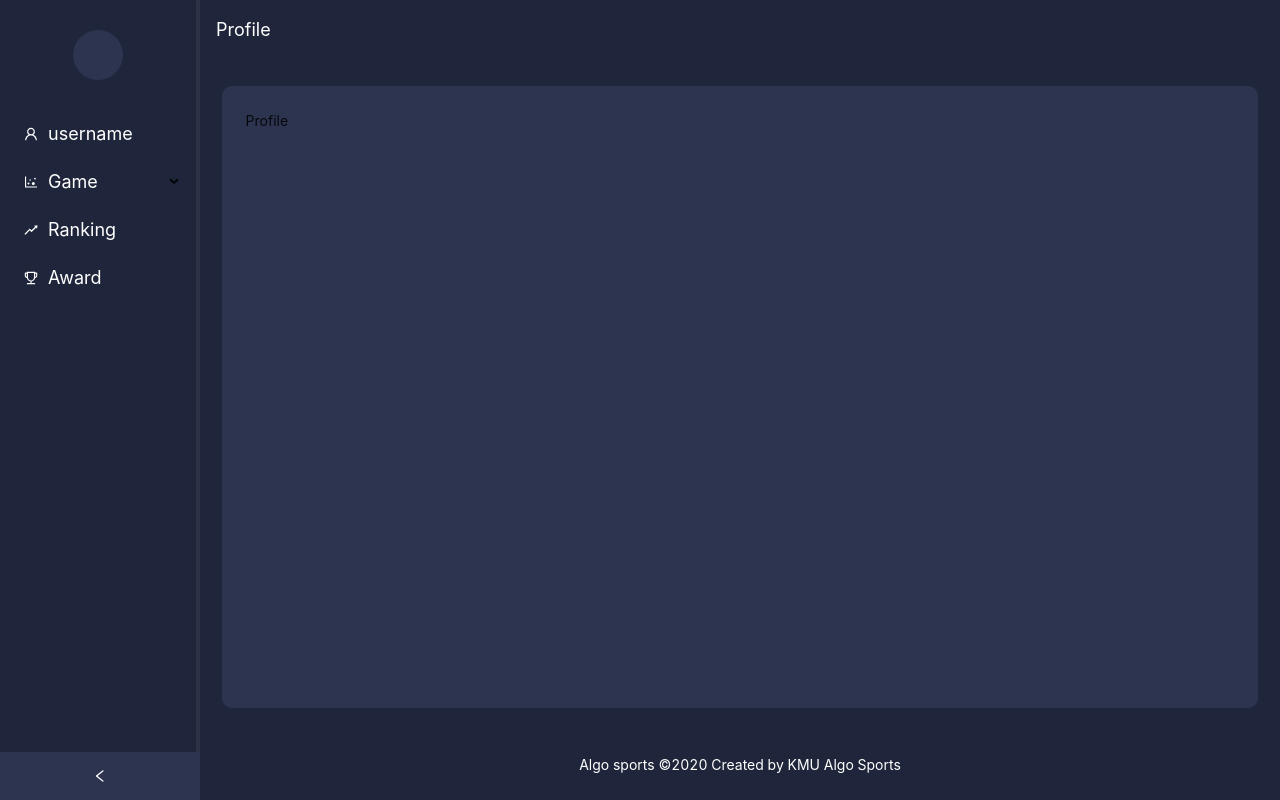
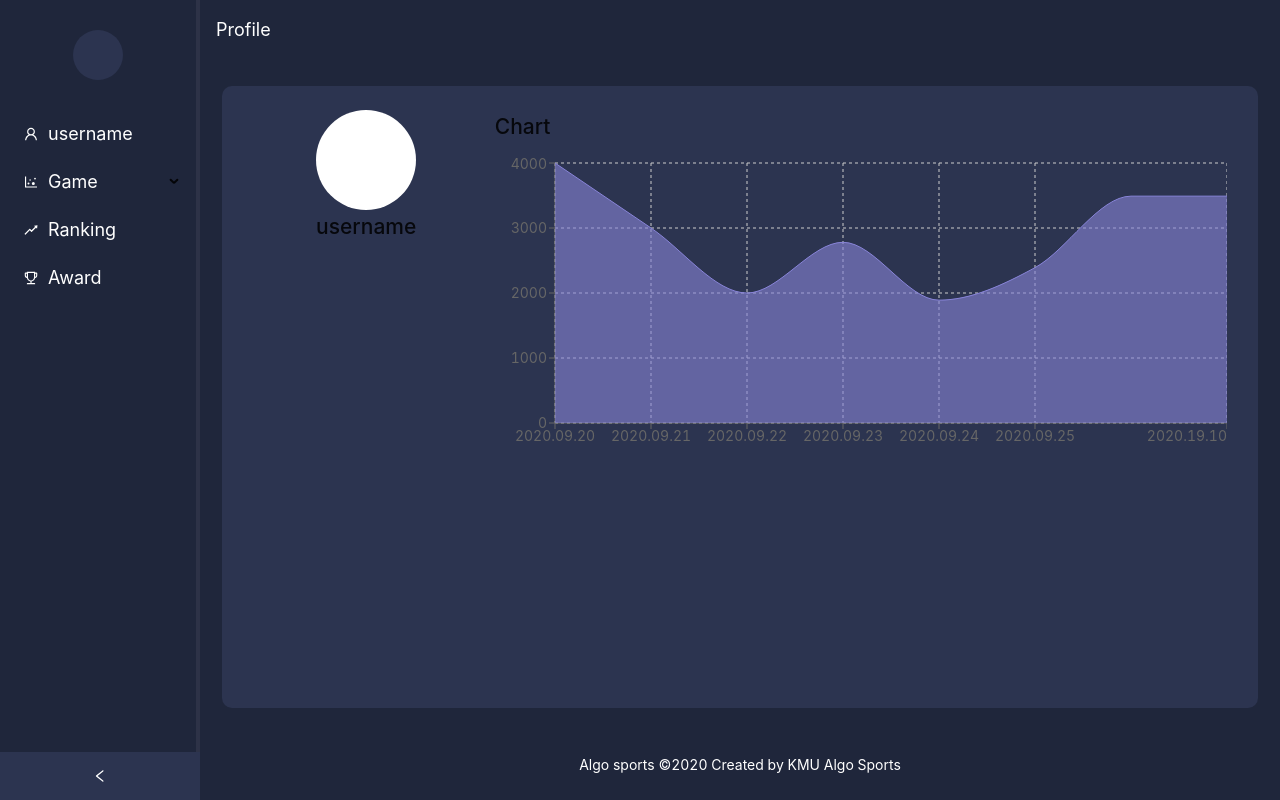
Before and after one commit to Algo-Sports/algo-sports-front, a Next.js app: page /profile in a window 1280 px wide. Built offline with nearby package versions, Linux system fonts and the light colour scheme.

Commit message:
feat: recharts 적용

```diff
--- a/package.json
+++ b/package.json
@@ -10,9 +10,11 @@
   "dependencies": {
     "@ant-design/icons": "^4.2.2",
     "antd": "^4.6.6",
-    "next": "9.5.3",
+    "next": "^9.5.5",
     "react": "16.13.1",
     "react-dom": "16.13.1",
+    "react-scroll": "^1.8.1",
+    "recharts": "^1.8.5",
     "styled-components": "^5.2.0"
   }
 }
--- /dev/null
+++ b/pages/components/experienceChart.js
@@ -0,0 +1,35 @@
+import React, { PureComponent } from 'react';
+import {
+  AreaChart, Area, XAxis, YAxis, CartesianGrid, Tooltip, ResponsiveContainer,
+} from 'recharts';
+
+
+class ExperienceChart extends PureComponent {
+
+  constructor(props) {
+    super(props);
+    this.data = props.data;
+    this.height = props.height;
+  }
+
+  render() {
+    return (
+      <ResponsiveContainer width = "99%" height = {this.height}>
+        <AreaChart
+          data={this.data}
+          margin={{
+            top: 10, right: 0, left: 0, bottom: 0,
+          }}
+        >
+          <CartesianGrid strokeDasharray="3 3" />
+          <XAxis dataKey="date" />
+          <YAxis />
+          <Tooltip />
+          <Area type="monotone" dataKey="uv" stroke="#8884d8" fill="#8884d8" />
+        </AreaChart>
+      </ResponsiveContainer>
+    );
+  }
+}
+
+export default ExperienceChart;
--- a/pages/profile.js
+++ b/pages/profile.js
@@ -1,15 +1,60 @@
 import React, { Component } from 'react';
 import BaseLayout from './layouts/baseLayout'
+import {Row, Col} from 'antd'
+import ExperienceChart from '../pages/components/experienceChart';
 
 class Profile extends Component {
   constructor(props) {
     super(props);
+    this.data = [
+      {
+        name: 'Round #123', date: '2020.09.20', uv: 4000, pv: 2400, amt: 2400,
+      },
+      {
+        name: 'Round #124', date: '2020.09.21', uv: 3000, pv: 1398, amt: 2210,
+      },
+      {
+        name: 'Round #125', date: '2020.09.22', uv: 2000, pv: 9800, amt: 2290,
+      },
+      {
+        name: 'Round #126', date: '2020.09.23', uv: 2780, pv: 3908, amt: 2000,
+      },
+      {
+        name: 'Round #127', date: '2020.09.24', uv: 1890, pv: 4800, amt: 2181,
+      },
+      {
+        name: 'Round #128', date: '2020.09.25', uv: 2390, pv: 3800, amt: 2500,
+      },
+      {
+        name: 'Round #129', date: '2020.09.26', uv: 3490, pv: 4300, amt: 2100,
+      },
+      {
+        name: 'Round #130', date: '2020.19.10', uv: 3490, pv: 4300, amt: 2100,
+      },
+    ];
   }
 
   render() {
     return (
       <BaseLayout>
-          Profile
+        <Row gutter = {8}>
+          <Col xs = {24} md = {6} lg = {6}>
+            <div style = {{width : "100px", height:"100px", backgroundColor:"white", margin:"auto auto auto auto", borderRadius : "50px" }}>
+            </div>
+            <h2 style = {{textAlign:"center"}}>
+              username
+            </h2>
+          </Col>
+          <Col xs = {24} md = {18} lg = {18}>
+            <h2>
+              Chart
+            </h2>
+            <ExperienceChart data = {this.data} height = {300}>
+            </ExperienceChart>
+
+
+          </Col>
+        </Row>
       </BaseLayout>
     )
   }
```
Also changed, not shown: pages/components/card.js (added), pages/components/experienceChartToolTip.js (added), 1 other file (tests, documents, lock files or other folders).
